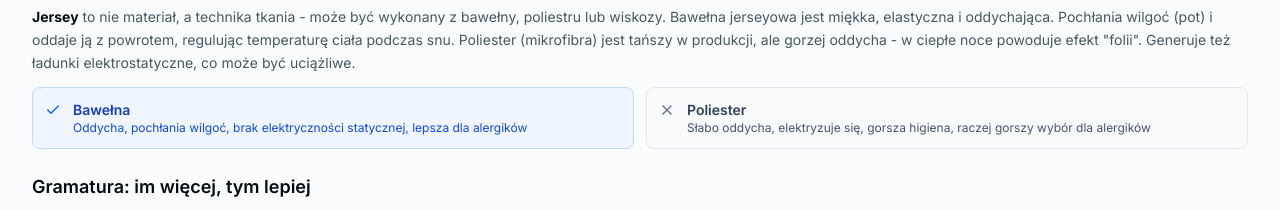
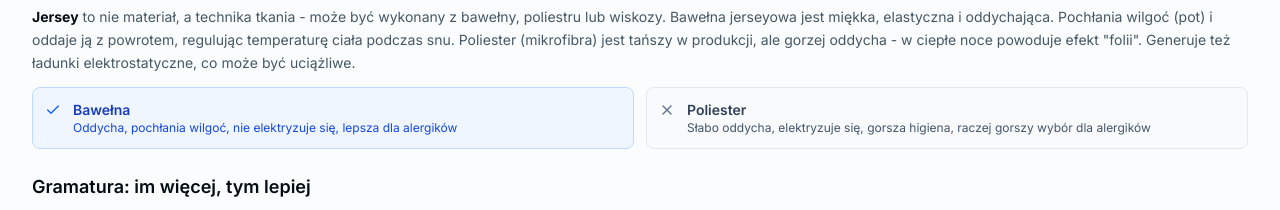
Before and after one commit to WektorZS/stronka, a Next.js app: page /ranking-przescieradel in a window 1280 px wide. Shown: the part 4940-5150 px from the top of the page. Built offline with nearby package versions, Linux system fonts and the light colour scheme.

Commit message:
przesc13

```diff
--- a/app/ranking-przescieradel/page.tsx
+++ b/app/ranking-przescieradel/page.tsx
@@ -465,7 +465,7 @@ export default function RankingPrzescieradelPage() {
                     <Check className="w-4 h-4 text-blue-600 shrink-0 mt-0.5" />
                     <div>
                       <p className="text-sm font-semibold text-blue-800">Bawełna</p>
-                      <p className="text-xs text-blue-700">Oddycha, pochłania wilgoć, brak elektryczności statycznej, lepsza dla alergików</p>
+                      <p className="text-xs text-blue-700">Oddycha, pochłania wilgoć, nie elektryzuje się, lepsza dla alergików</p>
                     </div>
                   </div>
                   <div className="flex items-start gap-3 p-3 rounded-lg bg-slate-50 border border-slate-200">
```
